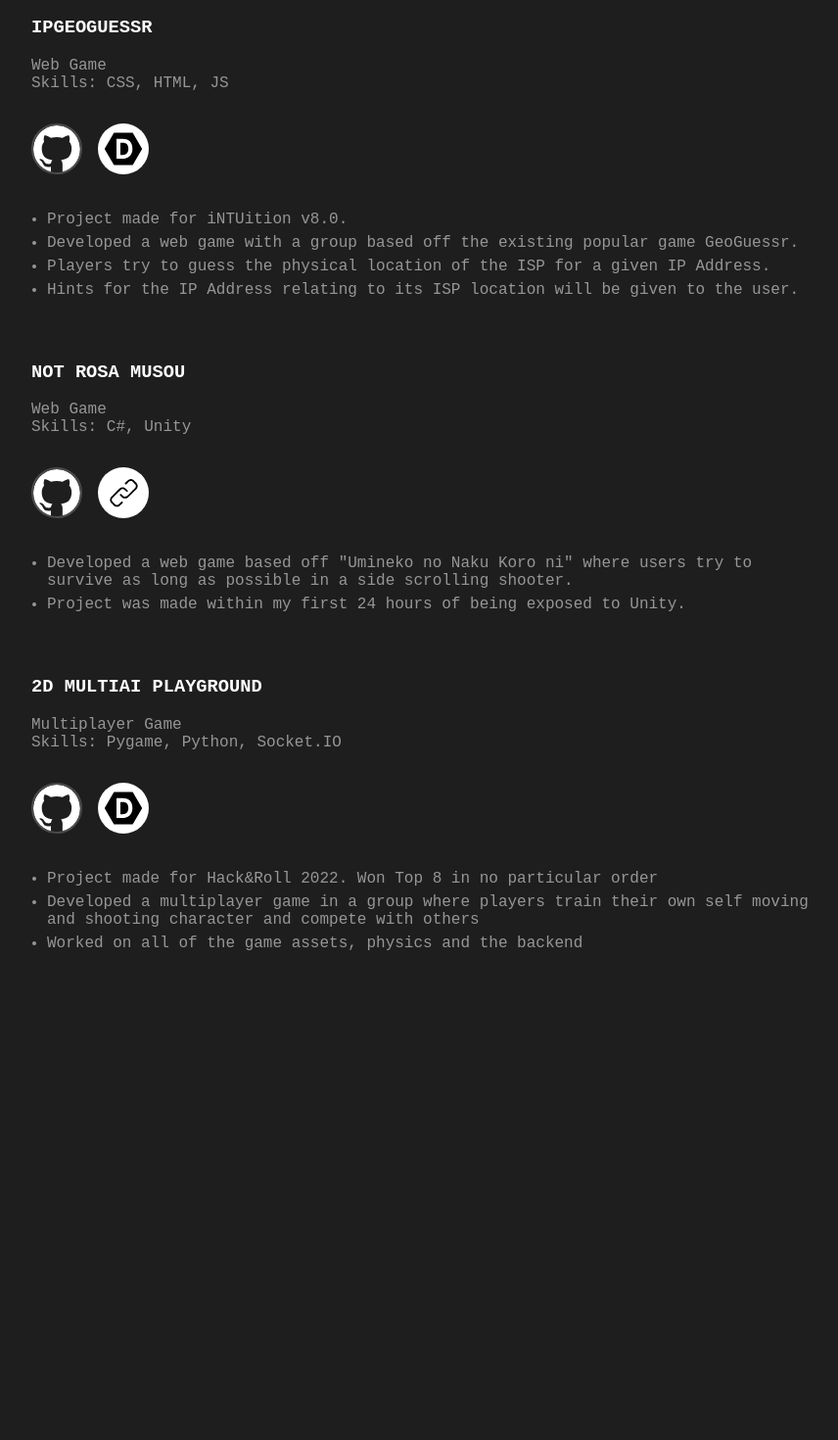
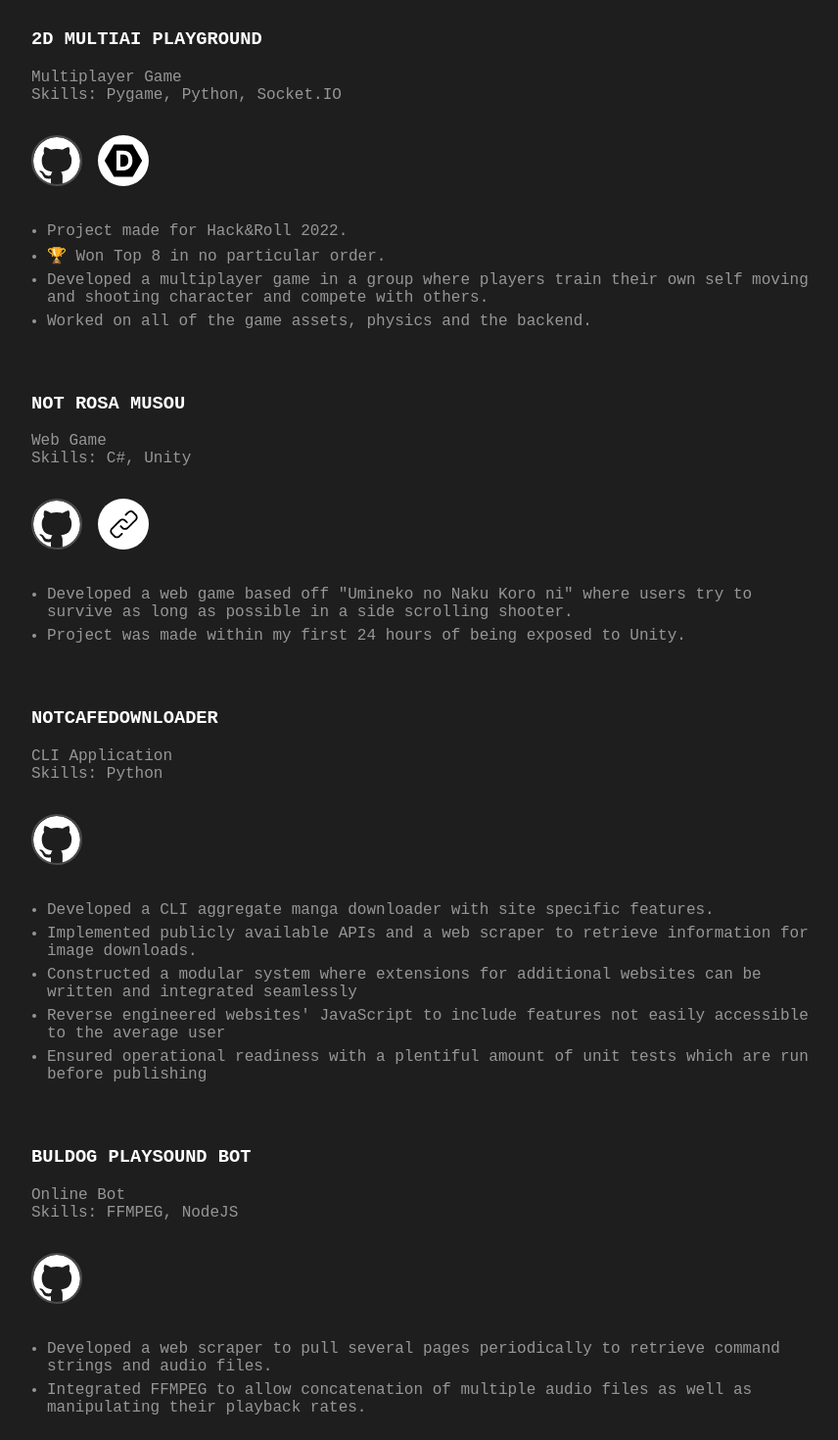
Before and after one commit to Benjababe/benjababe.github.io, a React (Create React App) app: page / in a window 1280 px wide. Shown: the part 4140-5610 px from the top of the page at 98% size, without its empty margins (208-1064 px from the left). Before the commit the page ends 5208 px from the top, so only its background shows below. Built offline with nearby package versions, Linux system fonts and the light colour scheme.

Commit message:
rearrange & included notcafedownloader

```diff
--- a/src/components/Projects.tsx
+++ b/src/components/Projects.tsx
@@ -49,20 +49,6 @@ const Projects = ({ id, projectsRef }: ProjectsProps) => {
                     <li>Project made during Hack&Roll 2023.</li>
                     <li>Developed a web game with a friend where players can train their own self driving neural network and compete with others.</li>
                     <li>Worked on the backend, all communications between client & server.</li>
-                </ul>
-            </ProjectEntry>
-            <ProjectEntry
-                name="Buldog Playsound Bot"
-                type="Online Bot"
-                skills={["NodeJS", "FFMPEG"]} >
-                <ul className="icon-container project-icon-container">
-                    <li className="icon project-icon">
-                        <GithubIcon url="https://github.com/Benjababe/Buldog-Playsound-Bot" />
-                    </li>
-                </ul>
-                <ul className="project-desc">
-                    <li>Developed a web scraper to pull several pages periodically to retrieve command strings and audio files.</li>
-                    <li>Integrated FFMPEG to allow concatenation of multiple audio files as well as manipulating their playback rates.</li>
                 </ul>
             </ProjectEntry>
             <ProjectEntry
@@ -119,6 +105,25 @@ const Projects = ({ id, projectsRef }: ProjectsProps) => {
                 </ul>
             </ProjectEntry>
             <ProjectEntry
+                name="2D MultiAI Playground"
+                type="Multiplayer Game"
+                skills={["Python", "Socket.IO", "Pygame"]} >
+                <ul className="icon-container project-icon-container">
+                    <li className="icon project-icon">
+                        <GithubIcon url="https://github.com/Benjababe/HackNRoll-2022" />
+                    </li>
+                    <li className="icon project-icon">
+                        <DevpostIcon url="https://devpost.com/software/hacknroll-2022" />
+                    </li>
+                </ul>
+                <ul className="project-desc">
+                    <li>Project made for Hack&Roll 2022.</li>
+                    <li>🏆 Won Top 8 in no particular order.</li>
+                    <li>Developed a multiplayer game in a group where players train their own self moving and shooting character and compete with others.</li>
+                    <li>Worked on all of the game assets, physics and the backend.</li>
+                </ul>
+            </ProjectEntry>
+            <ProjectEntry
                 name="Not Rosa Musou"
                 type="Web Game"
                 skills={["C#", "Unity"]} >
@@ -136,21 +141,34 @@ const Projects = ({ id, projectsRef }: ProjectsProps) => {
                 </ul>
             </ProjectEntry>
             <ProjectEntry
-                name="2D MultiAI Playground"
-                type="Multiplayer Game"
-                skills={["Python", "Socket.IO", "Pygame"]} >
+                name="NotCafeDownloader"
+                type="CLI Application"
+                skills={["Python"]} >
                 <ul className="icon-container project-icon-container">
                     <li className="icon project-icon">
-                        <GithubIcon url="https://github.com/Benjababe/HackNRoll-2022" />
-                    </li>
-                    <li className="icon project-icon">
-                        <DevpostIcon url="https://devpost.com/software/hacknroll-2022" />
+                        <GithubIcon url="https://github.com/Benjababe/NotCafeDownloader" />
                     </li>
                 </ul>
                 <ul className="project-desc">
-                    <li>Project made for Hack&Roll 2022. Won Top 8 in no particular order</li>
-                    <li>Developed a multiplayer game in a group where players train their own self moving and shooting character and compete with others</li>
-                    <li>Worked on all of the game assets, physics and the backend</li>
+                    <li>Developed a CLI aggregate manga downloader with site specific features.</li>
+                    <li>Implemented publicly available APIs and a web scraper to retrieve information for image downloads.</li>
+                    <li>Constructed a modular system where extensions for additional websites can be written and integrated seamlessly</li>
+                    <li>Reverse engineered websites' JavaScript to include features not easily accessible to the average user</li>
+                    <li>Ensured operational readiness with a plentiful amount of unit tests which are run before publishing</li>
+                </ul>
+            </ProjectEntry>
+            <ProjectEntry
+                name="Buldog Playsound Bot"
+                type="Online Bot"
+                skills={["NodeJS", "FFMPEG"]} >
+                <ul className="icon-container project-icon-container">
+                    <li className="icon project-icon">
+                        <GithubIcon url="https://github.com/Benjababe/Buldog-Playsound-Bot" />
+                    </li>
+                </ul>
+                <ul className="project-desc">
+                    <li>Developed a web scraper to pull several pages periodically to retrieve command strings and audio files.</li>
+                    <li>Integrated FFMPEG to allow concatenation of multiple audio files as well as manipulating their playback rates.</li>
                 </ul>
             </ProjectEntry>
         </section>
```
